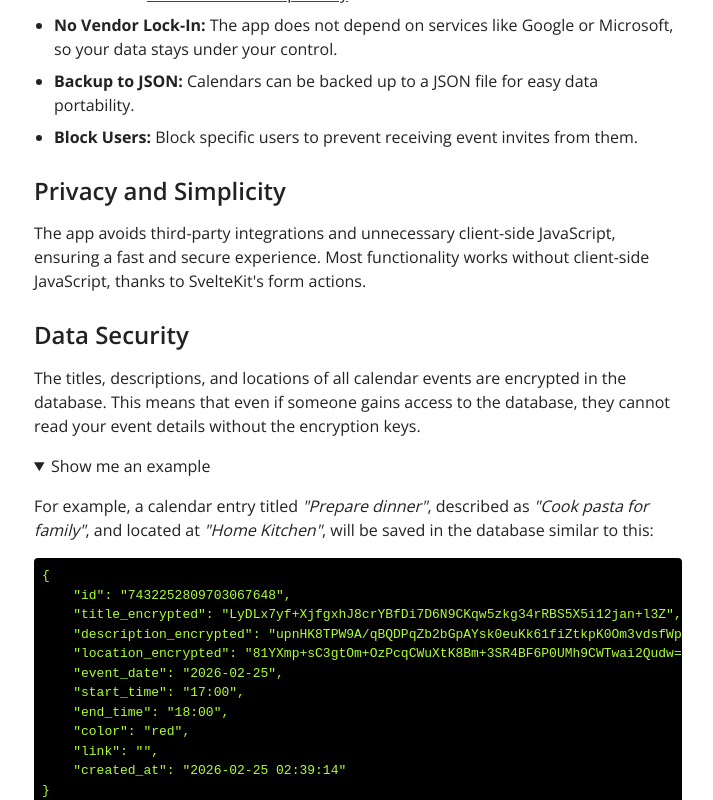
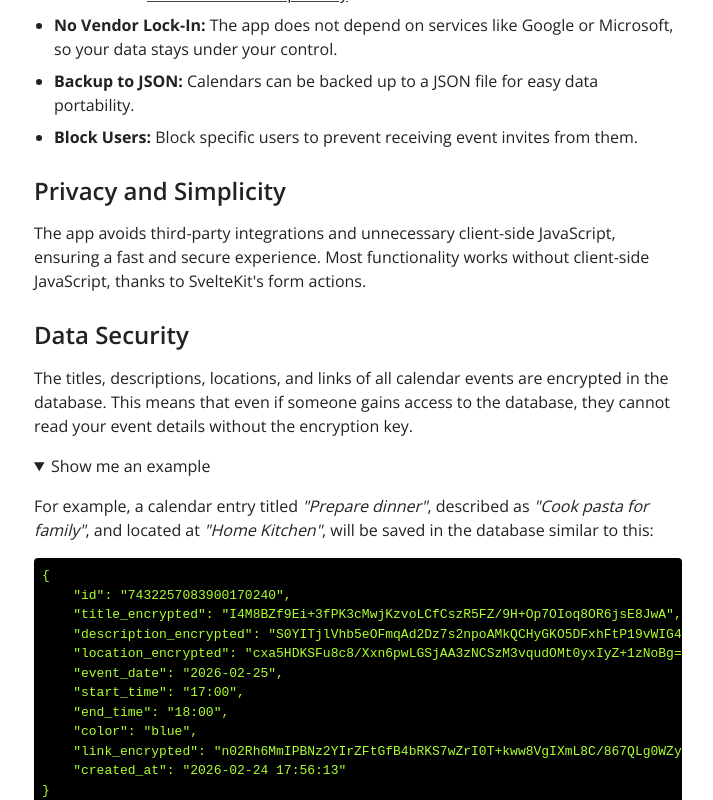
Before and after one commit to ScriptRaccoon/svalendar, a SvelteKit app: page / in a window 1280 px wide. Both pictures are taken after a click on the heading "Show me an example". Shown: the part 434-1234 px from the top of the page, without its empty margins (282-995 px from the left). Built offline with nearby package versions, Linux system fonts and the light colour scheme; no server answers.

Commit message:
encrypt links as well

```diff
--- a/src/lib/client/sample.json
+++ b/src/lib/client/sample.json
@@ -1,12 +1,12 @@
 {
-	"id": "7432252809703067648",
-	"title_encrypted": "LyDLx7yf+XjfgxhJ8crYBfDi7D6N9CKqw5zkg34rRBS5X5i12jan+l3Z",
-	"description_encrypted": "upnHK8TPW9A/qBQDPqZb2bGpAYsk0euKk61fiZtkpK0Om3vdsfWpLh/RNvXkYfcNFg==",
-	"location_encrypted": "81YXmp+sC3gtOm+OzPcqCWuXtK8Bm+3SR4BF6P0UMh9CWTwai2Qudw==",
+	"id": "7432257083900170240",
+	"title_encrypted": "I4M8BZf9Ei+3fPK3cMwjKzvoLCfCszR5FZ/9H+Op7OIoq8OR6jsE8JwA",
+	"description_encrypted": "S0YITjlVhb5eOFmqAd2Dz7s2npoAMkQCHyGKO5DFxhFtP19vWIG4JZ9vX2m11hwcPw==",
+	"location_encrypted": "cxa5HDKSFu8c8/Xxn6pwLGSjAA3zNCSzM3vqudOMt0yxIyZ+1zNoBg==",
 	"event_date": "2026-02-25",
 	"start_time": "17:00",
 	"end_time": "18:00",
-	"color": "red",
-	"link": "",
-	"created_at": "2026-02-25 02:39:14"
+	"color": "blue",
+	"link_encrypted": "n02Rh6MmIPBNz2YIrZFtGfB4bRKS7wZrI0T+kww8VgIXmL8C/867QLg0WZyWCyxXgUOUjyyfQVLh2MqeWkc032RLkbo+0d2tiZg5dgMxTatNtA==",
+	"created_at": "2026-02-24 17:56:13"
 }
--- a/src/lib/server/events.ts
+++ b/src/lib/server/events.ts
@@ -48,7 +48,11 @@ export async function get_validated_event(
 	}
 
 	if (!title || !start_time || !end_time || (calendar_id && !date) || !color) {
-		return { status: 400, error_message: 'Fill in the required fields.', fields }
+		return {
+			status: 400,
+			error_message: 'Fill in the required fields.',
+			fields
+		}
 	}
 
 	const title_validation = event_title_schema.safeParse(title)
@@ -187,6 +191,7 @@ type CalendarEntry<T> = {
 	title: string
 	description: string
 	location: string
+	link: string
 } & T
 
 /**
@@ -196,22 +201,31 @@ type CalendarEntryEncrypted<T> = {
 	title_encrypted: string
 	description_encrypted: string
 	location_encrypted: string
+	link_encrypted: string
 } & T
 
 /**
  * Decrypts title, description and location of an entry.
  */
 function decrypt_calender_entry<T>(entry: CalendarEntryEncrypted<T>): CalendarEntry<T> {
-	const { title_encrypted, description_encrypted, location_encrypted, ...rest } = entry
+	const {
+		title_encrypted,
+		description_encrypted,
+		location_encrypted,
+		link_encrypted,
+		...rest
+	} = entry
 
 	const title = decrypt(title_encrypted)
 	const description = decrypt(description_encrypted)
 	const location = decrypt(location_encrypted)
+	const link = decrypt(link_encrypted)
 
 	return {
 		title,
 		description,
 		location,
+		link,
 		...(rest as T)
 	}
 }
--- a/src/lib/server/types.ts
+++ b/src/lib/server/types.ts
@@ -40,7 +40,7 @@ export type CalendarEventEncrypted = {
 	end_time: string
 	event_date: string
 	color: string
-	link: string
+	link_encrypted: string
 }
 
 export type CalendarTemplate = Omit<CalendarEvent, 'status' | 'event_date'>
--- a/src/routes/+page.svelte
+++ b/src/routes/+page.svelte
@@ -74,9 +74,9 @@
 	<h2 class="large">Data Security</h2>
 
 	<p>
-		The titles, descriptions, and locations of all calendar events are encrypted in
-		the database. This means that even if someone gains access to the database, they
-		cannot read your event details without the encryption keys.
+		The titles, descriptions, locations, and links of all calendar events are
+		encrypted in the database. This means that even if someone gains access to the
+		database, they cannot read your event details without the encryption key.
 	</p>
 
 	<details>
@@ -88,7 +88,7 @@
 				be saved in the database similar to this:
 			</p>
 			<pre>{JSON.stringify(sample, null, 4)}</pre>
-			<p>The title, description, and location are all encrypted.</p>
+			<p>The title, description, location, and link are all encrypted.</p>
 		</div>
 	</details>
 </section>
--- a/src/routes/account/mydata/+server.ts
+++ b/src/routes/account/mydata/+server.ts
@@ -35,7 +35,7 @@ export const GET: RequestHandler = async (event) => {
     SELECT
         e.id,
         title_encrypted, description_encrypted, location_encrypted,
-        start_time, end_time, event_date, color, link
+        start_time, end_time, event_date, color, link_encrypted
     FROM
         calendars c
     INNER JOIN
--- a/src/routes/calendar/[id]/[date]/+page.server.ts
+++ b/src/routes/calendar/[id]/[date]/+page.server.ts
@@ -45,7 +45,7 @@ export const load: PageServerLoad = async (event) => {
 	SELECT
 		e.id, p.status,
 		title_encrypted, description_encrypted, location_encrypted,
-		start_time, end_time, event_date, color, link
+		start_time, end_time, event_date, color, link_encrypted
 	FROM
 		event_visibilities v
 	INNER JOIN
```
Also changed, not shown: src/routes/calendar/[id]/event/[event_id]/+page.server.ts (+6 -4 lines), src/routes/calendar/[id]/event/new/+page.server.ts (+4 -3 lines), 2 other files (tests, documents, lock files or other folders).
